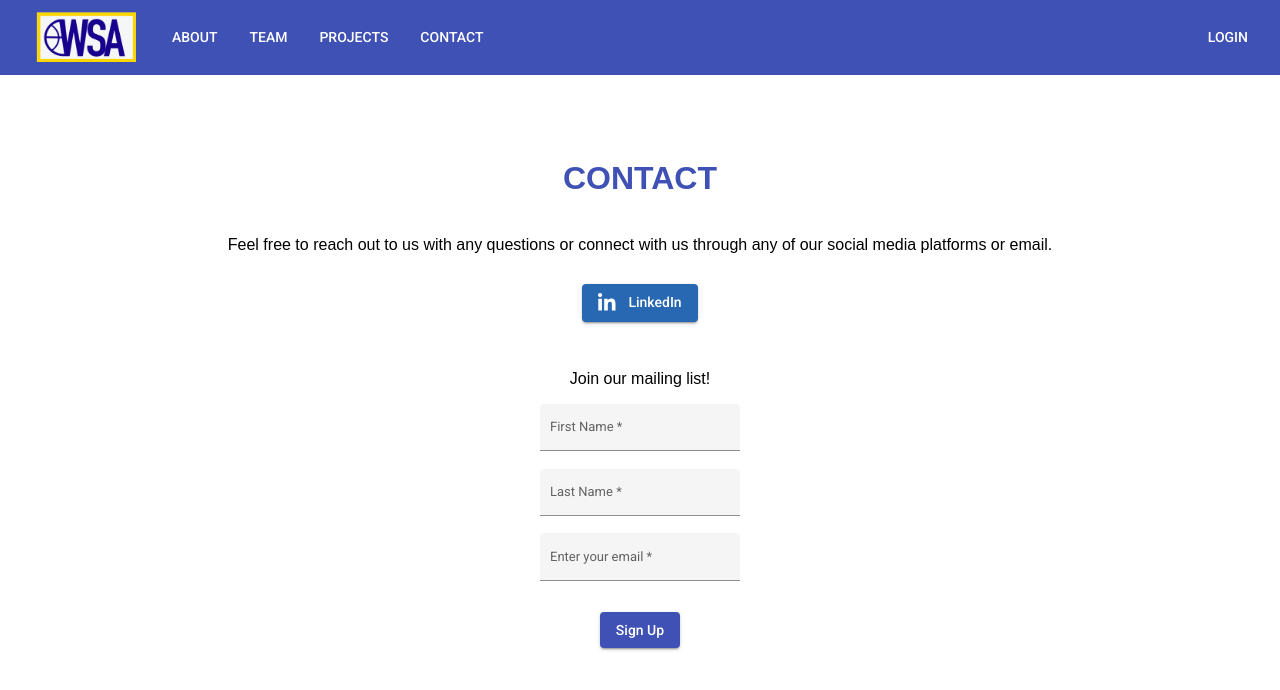
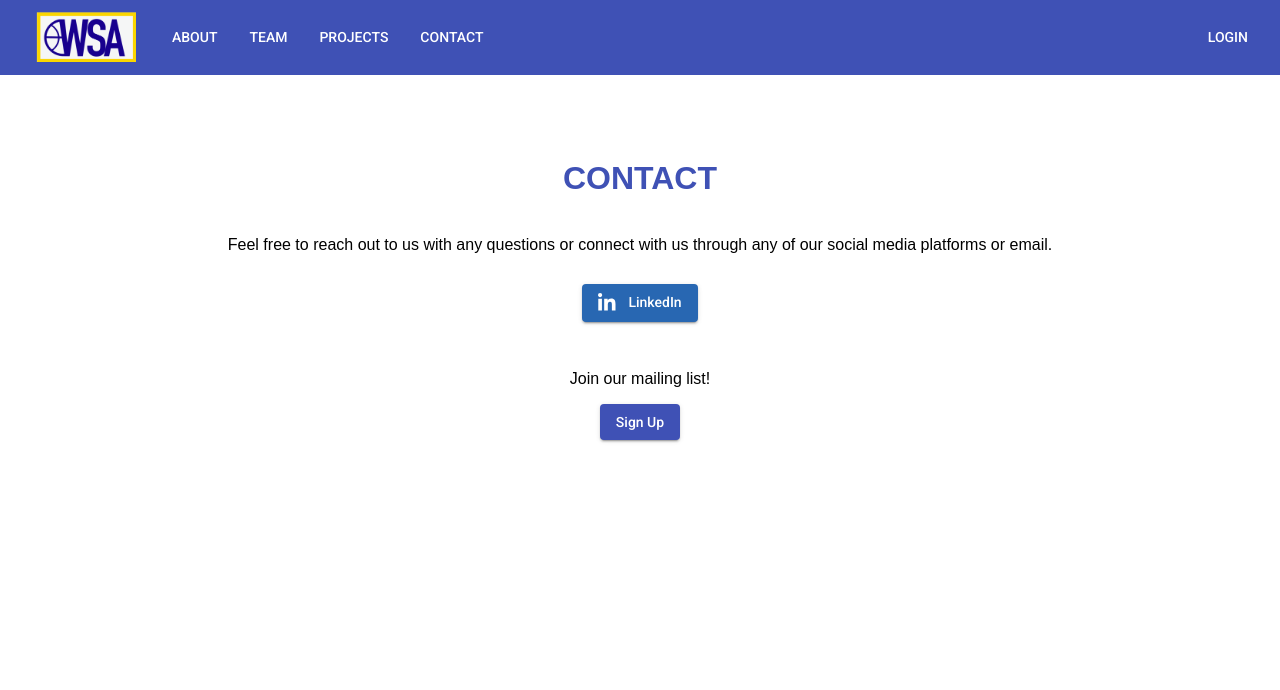
Before and after one commit to WolverineSportsAnalytics/wsa-web, an Angular app: page /contact in a window 1280 px wide. Shown: the top 690 px of the page. Built offline with nearby package versions, Linux system fonts and the light colour scheme.

Commit message:
added mailing list form

```diff
--- a/src/app/contact/contact.component.css
+++ b/src/app/contact/contact.component.css
@@ -30,12 +30,7 @@
   font-size: 16px;
 }
 
-.form {
-  font-size: 13px;
-}
-
 .signup {
-  margin-top: 1em;
   background-color: #3F51B5;
   color: #FFFFFF;
 }
--- a/src/app/contact/contact.component.html
+++ b/src/app/contact/contact.component.html
@@ -9,32 +9,5 @@
 </div>
 <div class="email-list">
   <p>Join our mailing list!</p>
-  <div class="form">
-    <form [formGroup]="signupForm" (ngSubmit)="onSubmit()" class="example-container">
-
-      <div>
-        <mat-form-field appearance="fill" id="firstName">
-          <mat-label>First Name</mat-label>
-          <input matInput placeholder="Justin" [formControl]="firstName" required>
-        </mat-form-field>
-      </div>
-
-      <div>
-        <mat-form-field appearance="fill" id="lastName">
-          <mat-label>Last Name</mat-label>
-          <input matInput placeholder="Liss" [formControl]="lastName" required>
-        </mat-form-field>
-      </div>
-
-      <div>
-        <mat-form-field appearance="fill">
-          <mat-label>Enter your email</mat-label>
-          <input matInput placeholder="uniqname@umich.edu" [formControl]="email" required>
-          <mat-error *ngIf="email.invalid">{{getErrorMessage()}}</mat-error>
-        </mat-form-field>
-      </div>
-
-      <button mat-raised-button type="submit" class="signup" (submit)="onSubmit()">Sign Up</button>
-    </form>
-  </div>
+  <button mat-raised-button class="signup" (click)="goToUrl(signUp)">Sign Up</button>
 </div>
--- a/src/app/contact/contact.component.ts
+++ b/src/app/contact/contact.component.ts
@@ -17,82 +17,20 @@ export class ContactComponent implements OnInit {
   faLinkedinIn = faLinkedinIn;
 
   public wsaLinkedin: string;
+  public signUp: string;
 
   isMobile: Observable<BreakpointState>;
-  submitted = false;
-  signupFormGroup: FormGroup;
 
   constructor(private breakpointObserver: BreakpointObserver, private formBuilder: FormBuilder) {
     this.wsaLinkedin = 'https://www.linkedin.com/company/wolverinesportsanalytics/';
+    this.signUp = 'https://forms.gle/YhpxR57MLypMFphZA';
   }
 
   goToUrl(url: string) {
     location.href = url;
   }
 
-  private scriptURL = 'https://script.google.com/macros/s/AKfycbwxTWdCD38lV6qLIxQuBJB9EIgQqqZ2wdZq8JMAogk9XKg11tXi/exec';
-  signupForm = document.forms['signupForm'];
-
-  email = new FormControl('', [Validators.required, Validators.email]);
-  firstName = new FormControl('', [Validators.required]);
-  lastName = new FormControl('', [Validators.required]);
-
-  getErrorMessage() {
-    if (this.email.hasError('required')) {
-      return 'You must enter a value';
-    }
-
-    return this.email.hasError('email') ? 'Not a valid email' : '';
-  }
-
   ngOnInit() {
     this.isMobile = this.breakpointObserver.observe([ Breakpoints.Handset, Breakpoints.Tablet ]);
-
-    this.signupFormGroup = new FormGroup({
-      firstName: new FormControl(),
-      lastName: new FormControl(),
-      email: new FormControl()
-    });
-
-    this.signupForm = this.formBuilder.group({
-      firstName: this.firstName,
-      lastName: this.lastName,
-      email: this.email
-    });
   }
-
-  get f() {
-    return this.signupForm.controls;
-  }
-
-  onSubmit() {
-    this.submitted = true;
-
-    // Stop here if form is invalid
-
-    if (this.signupForm.invalid) {
-        return;
-    }
-
-    const formObject = this.signupForm.getRawValue();
-    const serializedForm = JSON.stringify(formObject);
-
-    if (environment.production === false) {
-      console.log(serializedForm);
-    }
-
-    fetch(this.scriptURL, { method: 'POST', body: serializedForm})
-      .then(response => console.log('Success!', response))
-      .catch(error => console.error('Error!', error.message));
-
-    // clear the form
-    this.signupForm.reset();
-    this.submitted = false;
-
-    // resets the validation
-    this.signupForm.controls.email.setErrors(null);
-    this.signupForm.controls.firstName.setErrors(null);
-    this.signupForm.controls.lastName.setErrors(null);
-  }
-
 }
```
